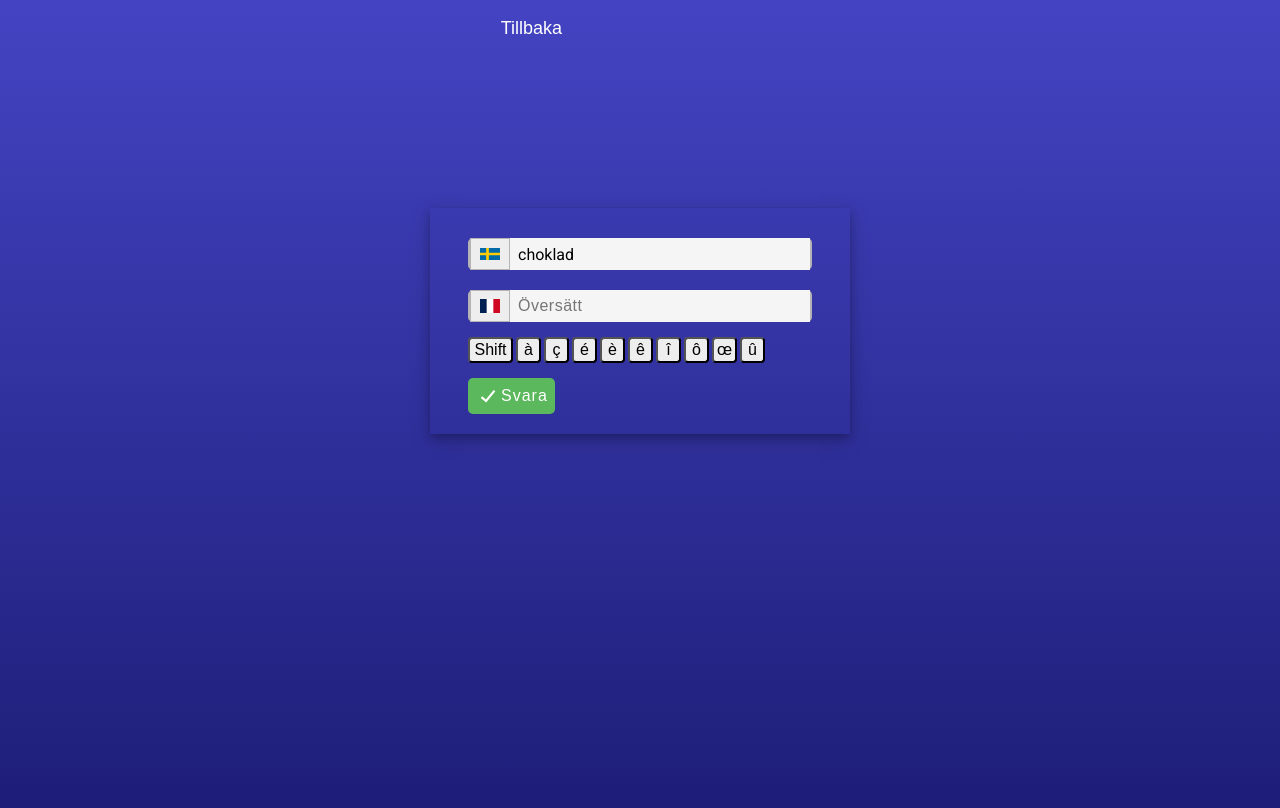
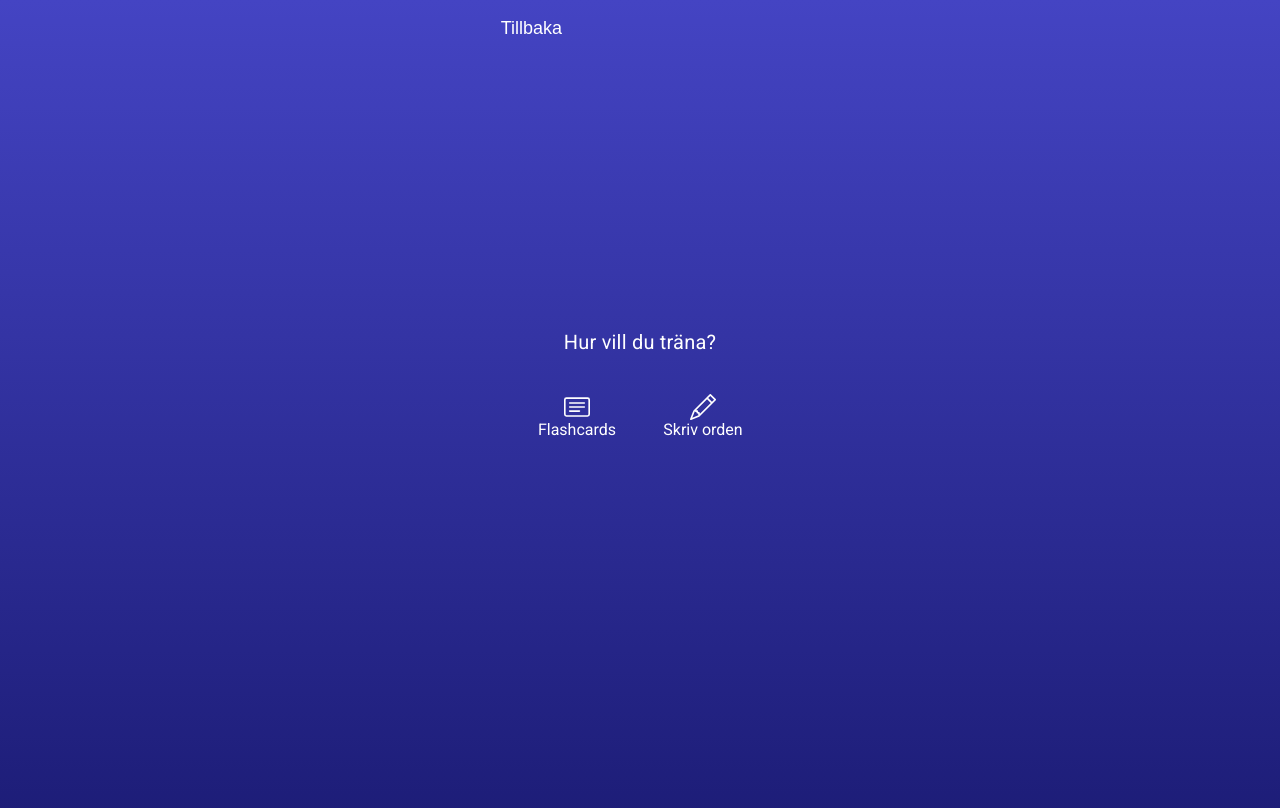
Before and after one commit to CarinWood/franska-app, a React (Create React App) app: page /kapitel_0 in a window 1280 px wide. Shown: the top 808 px of the page. Built offline with nearby package versions, Linux system fonts and the light colour scheme.

Commit message:
worked on menu

```diff
--- a/src/components/menu/Menu.jsx
+++ b/src/components/menu/Menu.jsx
@@ -1,19 +1,38 @@
-import { useState } from 'react'
-import './menu.css'
-import { BsCardText } from "react-icons/bs";
+import { useState } from "react";
+import "./menu.css";
+import { BsCardText, BsPencil } from "react-icons/bs";
 
-export const Menu = () => {
-    const [menuAway, setMenuAway] = useState(false)
+export const Menu = ({ setShowFlash, setShowSpell }) => {
+  const [menuAway, setMenuAway] = useState(false);
 
-    const flash = () => {
-        setMenuAway(true)
-    }
+  const flash = () => {
+    setMenuAway(true);
+    setTimeout(() => {
+      setShowFlash(true);
+    }, 100);
+  };
+
+  const spell = () => {
+    setMenuAway(true);
+    setTimeout(() => {
+      setShowSpell(true);
+    }, 100);
+  };
 
   return (
-    <ul className={menuAway ? "menu away": "menu"}>
-        <li onClick={flash}>Flashcards <BsCardText/></li>
-        <li>Skriv orden</li>
-        <li>Para ihop</li>
-    </ul>
-  )
-}
+    <div className={menuAway ? "menu away" : "menu"}>
+      <p className="menu-headline">Hur vill du träna?</p>
+      <ul className="menu-list">
+        <li onClick={flash}>
+          <BsCardText className="icon" />
+          Flashcards
+        </li>
+
+        <li onClick={spell}>
+          <BsPencil className="icon" />
+          Skriv orden
+        </li>
+      </ul>
+    </div>
+  );
+};
--- a/src/components/menu/menu.css
+++ b/src/components/menu/menu.css
@@ -1,25 +1,44 @@
 .menu {
     list-style: none;
-    border: 1px solid #ffffff;
     padding: 30px;
-    transition: all 0.6s ease-in-out;
+    transition: all 0.2s ease-in-out;
     position: absolute;
     top: 50%;
     left: 50%;
-    margin-left: -150px;
+    margin-left: -180px;
     margin-top: -100px;
-    width: 300px;
-    height: 200px;
+    width: 360px;
+    height: 300px;
     display: flex;
     flex-direction: column;
     align-items: center;
-    justify-content: center;
+    justify-content: flex-start;
     z-index: 100;
 }
 
-.menu li {
+.menu-headline {
+    font-size: 20px;
+    letter-spacing: 0.2px;
+    margin-bottom: 30px;
+}
+
+.icon {
+    font-size: 26px;
+    margin: 0px 40px;
+}
+
+.menu-list {
+    display: flex;
+    justify-content: center;
+    align-items: center;
+}
+
+.menu-list li {
     margin: 10px;
     cursor: pointer;
+    display: flex;
+    flex-direction: column;
+    align-items: center;
 }
 
 .away {
--- a/src/pages/Zero.jsx
+++ b/src/pages/Zero.jsx
@@ -3,16 +3,18 @@ import Carousel from "../components/carousel/Carousel";
 import { ZeroList } from "../data/Zero";
 import "../styles/zero.css";
 import { useState } from "react";
-import { Spell } from '../components/spell/Spell'
+import { Spell } from "../components/spell/Spell";
+import { Menu } from "../components/menu/Menu";
 
 export const Zero = () => {
   const [showFlash, setShowFlash] = useState(false);
-  const [showSpell, setShowSpell] = useState(true);
+  const [showSpell, setShowSpell] = useState(false);
   return (
     <div className="container">
       <Back />
+      <Menu setShowFlash={setShowFlash} setShowSpell={setShowSpell}/>
       {showFlash && <Carousel flashcardList={ZeroList} />}
-      {showSpell && <Spell wordList={ZeroList}/>}
+      {showSpell && <Spell wordList={ZeroList} />}
     </div>
   );
 };
```
